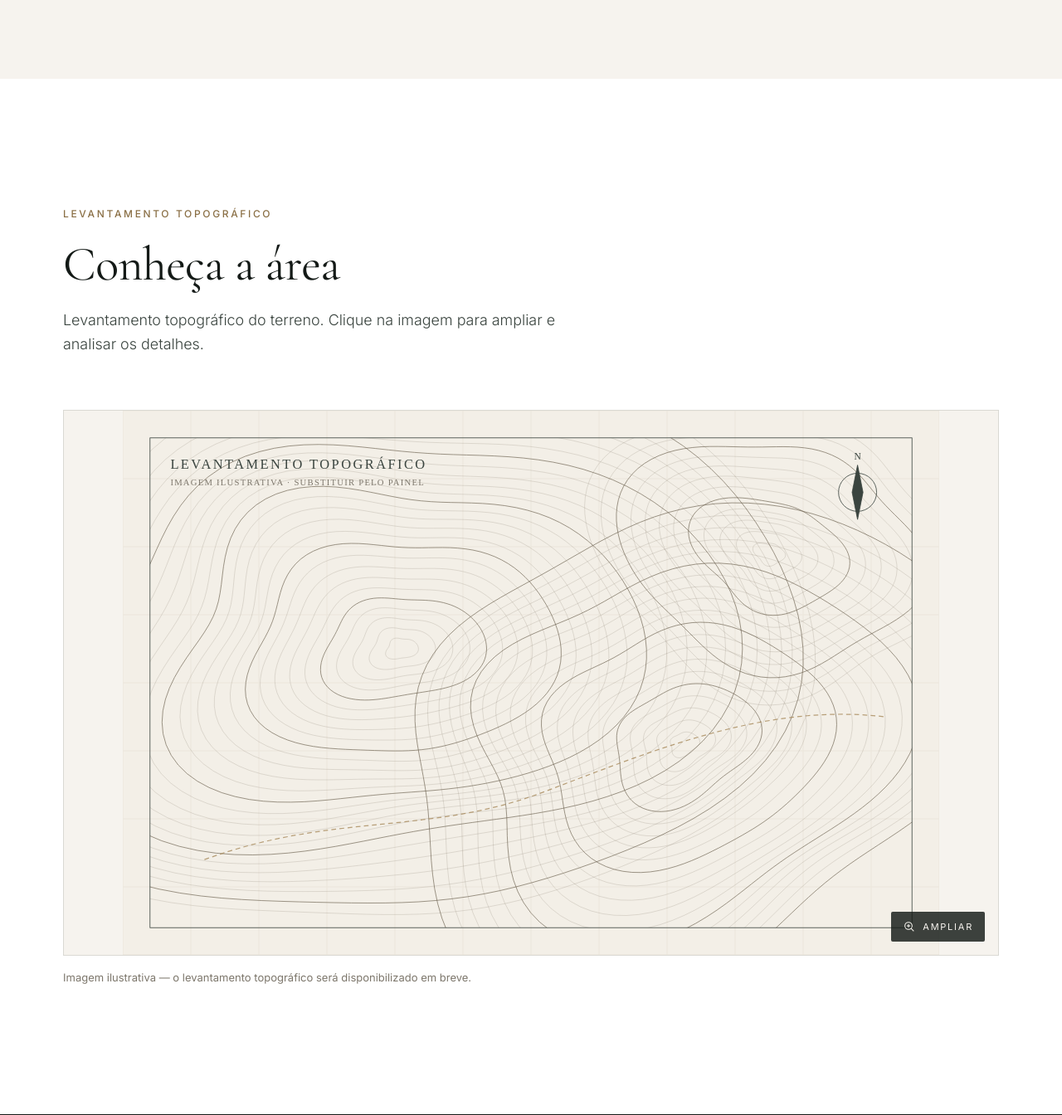
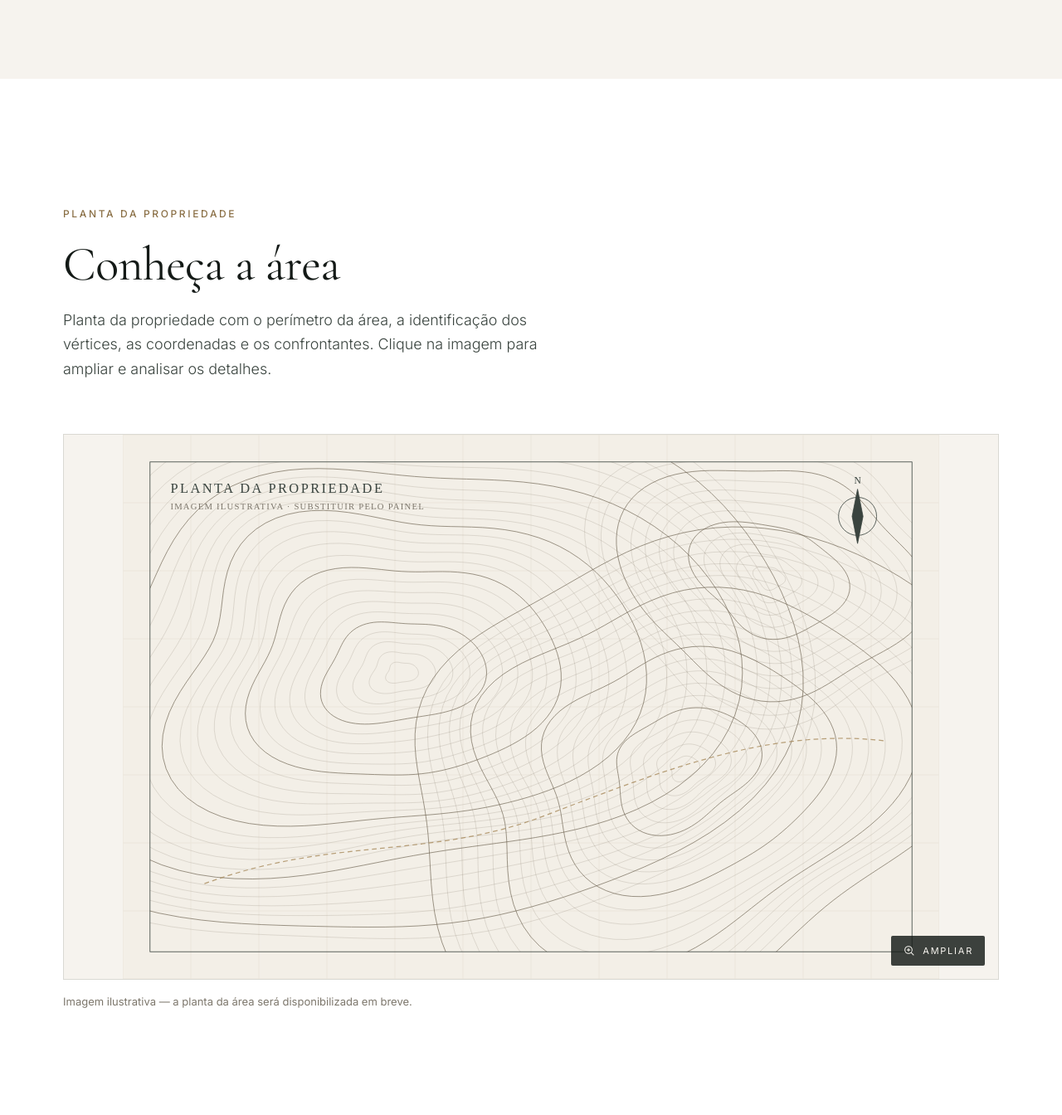
Before and after one commit to RicardIMG/macaibagrandenatal, a PHP site: page / in a window 1280 px wide. Shown: the part 1170-2514 px from the top of the page at 83% size. Run offline with PHP 8.4, Linux system fonts and the light colour scheme; data comes from the database, SQL or seed files in the repository; data that the repository does not hold is empty; some libraries are stand-ins or nearby versions.

Commit message:
Seção "Conheça a área": imagem tratada como planta da propriedade, não topográfico
- Site e painel deixam de chamar a imagem de levantamento topográfico
- Novo texto descreve a planta (perímetro, vértices, coordenadas, confrontantes)
- Texto padrão antigo é atualizado automaticamente no banco (textos editados são mantidos)

Co-Authored-By: Claude Opus 5.5 <noreply@anthropic.com>
Claude-Session: https://claude.ai/code/session_019K8JEmNFw2pqP2fsagLcDF

```diff
--- a/database.sql
+++ b/database.sql
@@ -163,7 +163,7 @@ VALUES
    'Área total aproximada',
    'Uma área de aproximadamente 260.000 m², apresentada de forma reservada a interessados com real intenção de aquisição. As informações complementares são compartilhadas diretamente com nossa equipe.',
    'Conheça a área',
-   'Levantamento topográfico do terreno. Clique na imagem para ampliar e analisar os detalhes.',
+   'Planta da propriedade com o perímetro da área, a identificação dos vértices, as coordenadas e os confrontantes. Clique na imagem para ampliar e analisar os detalhes.',
    'Quero receber mais informações',
    'Tem interesse nesta propriedade?',
    'Preencha seus dados para que possamos entender seu interesse e apresentar as informações complementares da propriedade.',
--- a/public_html/admin/property.php
+++ b/public_html/admin/property.php
@@ -21,7 +21,7 @@ $p = property();
 admin_header('Propriedade', 'property');
 ?>
 <p class="lead-text">Edite os textos exibidos no site. <strong>Campos vazios não aparecem na página</strong> — preencha apenas o que já estiver confirmado.
-As imagens (principal, topográfico e galeria) são gerenciadas em <a href="<?= e(url('admin/images.php')) ?>">Imagens</a>.</p>
+As imagens (principal, planta da área e galeria) são gerenciadas em <a href="<?= e(url('admin/images.php')) ?>">Imagens</a>.</p>
 
 <form method="post" class="stack-lg">
     <?= csrf_field() ?>
--- a/public_html/app/lib/property.php
+++ b/public_html/app/lib/property.php
@@ -32,10 +32,10 @@ function property_fields(): array
             'differentials' => ['label' => 'Diferenciais (um por linha)', 'type' => 'lines', 'max' => 5000, 'rows' => 5, 'placeholder' => "[PENDENTE] Um diferencial por linha"],
             'additional_info' => ['label' => 'Informações complementares', 'type' => 'textarea', 'max' => 8000, 'rows' => 4, 'placeholder' => '[PENDENTE] Outros dados relevantes'],
         ],
-        'Conheça a área (topográfico)' => [
+        'Conheça a área (planta da propriedade)' => [
             'topographic_title' => ['label' => 'Título da seção', 'type' => 'text', 'max' => 190, 'placeholder' => 'Ex.: Conheça a área'],
-            'topographic_text'  => ['label' => 'Texto da seção', 'type' => 'textarea', 'max' => 2000, 'rows' => 2, 'placeholder' => 'Texto de apoio ao levantamento topográfico'],
-            'topographic_alt'   => ['label' => 'Descrição da imagem topográfica', 'type' => 'text', 'max' => 255, 'placeholder' => 'Ex.: Levantamento topográfico do terreno'],
+            'topographic_text'  => ['label' => 'Texto da seção', 'type' => 'textarea', 'max' => 2000, 'rows' => 2, 'placeholder' => 'Texto de apoio à planta da área'],
+            'topographic_alt'   => ['label' => 'Descrição da imagem da planta', 'type' => 'text', 'max' => 255, 'placeholder' => 'Ex.: Planta da propriedade com perímetro e coordenadas'],
         ],
         'Chamada intermediária (CTA)' => [
             'mid_cta_title'  => ['label' => 'Título', 'type' => 'text', 'max' => 190, 'placeholder' => 'Ex.: Tem interesse nesta propriedade?'],
@@ -72,6 +72,13 @@ function property(): array
     if (!$row) {
         db_exec('INSERT INTO property (id) VALUES (1)');
         $row = db_one('SELECT * FROM property WHERE id = 1');
+    }
+    // Atualiza o texto padrão antigo (que chamava a imagem de "levantamento topográfico").
+    // Só troca se o texto ainda for exatamente o original; textos editados no painel são mantidos.
+    $legacyTopoText = 'Levantamento topográfico do terreno. Clique na imagem para ampliar e analisar os detalhes.';
+    if (($row['topographic_text'] ?? '') === $legacyTopoText) {
+        $row['topographic_text'] = 'Planta da propriedade com o perímetro da área, a identificação dos vértices, as coordenadas e os confrontantes. Clique na imagem para ampliar e analisar os detalhes.';
+        db_exec('UPDATE property SET topographic_text = ? WHERE id = 1', [$row['topographic_text']]);
     }
     foreach ($row as $k => $v) {
         $row[$k] = $v === null ? '' : (string) $v;
--- a/public_html/app/schema.sql
+++ b/public_html/app/schema.sql
@@ -163,7 +163,7 @@ VALUES
    'Área total aproximada',
    'Uma área de aproximadamente 260.000 m², apresentada de forma reservada a interessados com real intenção de aquisição. As informações complementares são compartilhadas diretamente com nossa equipe.',
    'Conheça a área',
-   'Levantamento topográfico do terreno. Clique na imagem para ampliar e analisar os detalhes.',
+   'Planta da propriedade com o perímetro da área, a identificação dos vértices, as coordenadas e os confrontantes. Clique na imagem para ampliar e analisar os detalhes.',
    'Quero receber mais informações',
    'Tem interesse nesta propriedade?',
    'Preencha seus dados para que possamos entender seu interesse e apresentar as informações complementares da propriedade.',
--- a/public_html/index.php
+++ b/public_html/index.php
@@ -141,19 +141,19 @@ if (filled($p['area']) && mb_stripos($p['headline'], $p['area']) !== false) {
         </div>
     </section>
 
-    <!-- CONHEÇA A ÁREA / TOPOGRÁFICO -->
+    <!-- CONHEÇA A ÁREA / PLANTA DA PROPRIEDADE -->
     <section class="section topo" id="conheca-a-area" aria-labelledby="t-area">
         <div class="container">
             <div class="section-head">
-                <p class="section-label">Levantamento topográfico</p>
+                <p class="section-label">Planta da propriedade</p>
                 <h2 class="section-title" id="t-area"><?= e($p['topographic_title'] ?: 'Conheça a área') ?></h2>
                 <?php if (filled($p['topographic_text'])): ?><p class="section-text"><?= e($p['topographic_text']) ?></p><?php endif; ?>
             </div>
             <figure class="topo-figure">
                 <button type="button" class="topo-button" data-lightbox="topo" data-full="<?= e($topoFull) ?>"
-                        data-caption="<?= e($p['topographic_alt'] ?: 'Levantamento topográfico do terreno') ?>"
-                        aria-label="Ampliar o levantamento topográfico">
-                    <img src="<?= e($topoImg) ?>" alt="<?= e($p['topographic_alt'] ?: 'Levantamento topográfico do terreno') ?>" loading="lazy" decoding="async">
+                        data-caption="<?= e($p['topographic_alt'] ?: 'Planta da propriedade') ?>"
+                        aria-label="Ampliar a planta da propriedade">
+                    <img src="<?= e($topoImg) ?>" alt="<?= e($p['topographic_alt'] ?: 'Planta da propriedade') ?>" loading="lazy" decoding="async">
                     <span class="zoom-badge" aria-hidden="true">
                         <svg viewBox="0 0 24 24" width="16" height="16"><path fill="none" stroke="currentColor" stroke-width="1.6" d="M10.5 4a6.5 6.5 0 1 1 0 13 6.5 6.5 0 0 1 0-13zM15.5 15.5 20 20M10.5 7.5v6M7.5 10.5h6"/></svg>
                         Ampliar
@@ -163,7 +163,7 @@ if (filled($p['area']) && mb_stripos($p['headline'], $p['area']) !== false) {
                     <?php if ($hasTopo): ?>
                         Toque ou clique para ampliar. <a href="<?= e($topoFull) ?>" target="_blank" rel="noopener">Abrir em alta resolução</a>
                     <?php else: ?>
-                        Imagem ilustrativa — o levantamento topográfico será disponibilizado em breve.
+                        Imagem ilustrativa — a planta da área será disponibilizada em breve.
                     <?php endif; ?>
                 </figcaption>
             </figure>
```
Also changed, not shown: INSTALL.md (+3 -3 lines), public_html/admin/images.php (+7 -7 lines), README.md, public_html/assets/img/topographic-placeholder.svg, 1 other file.
